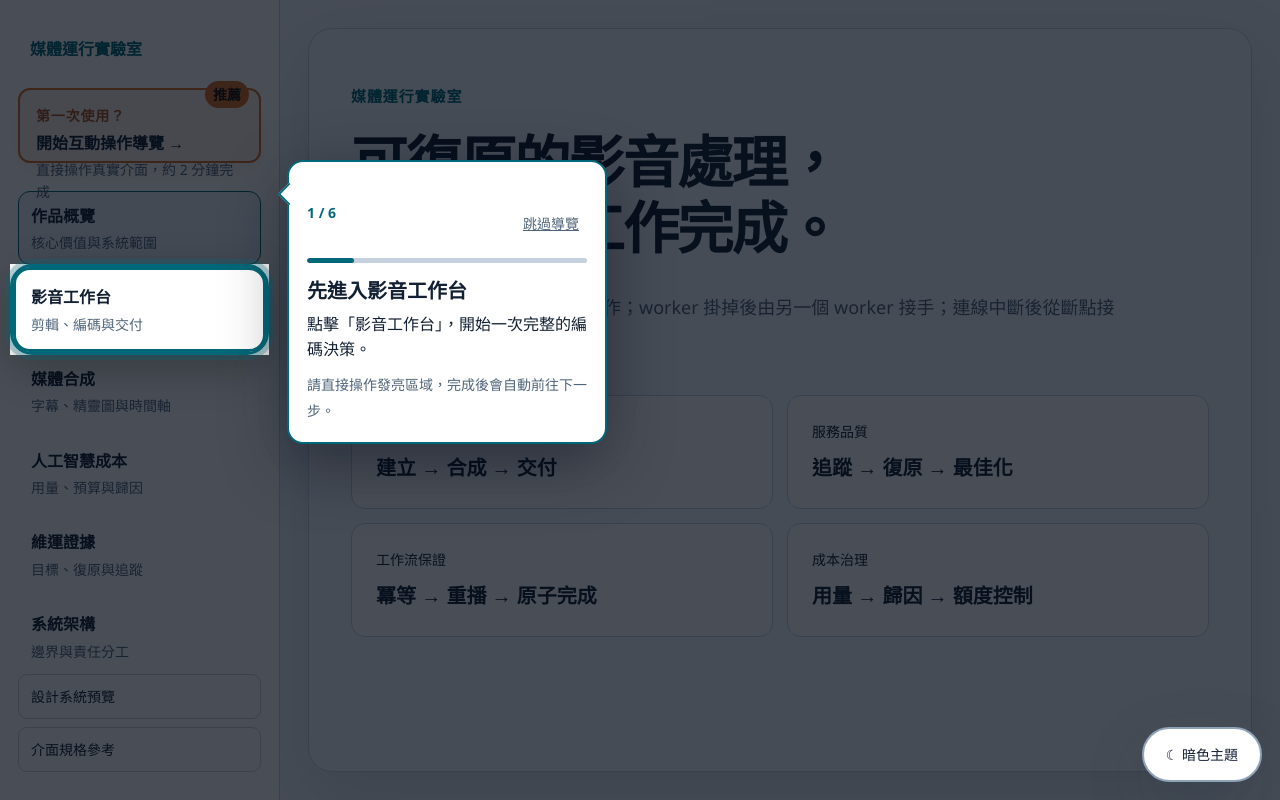
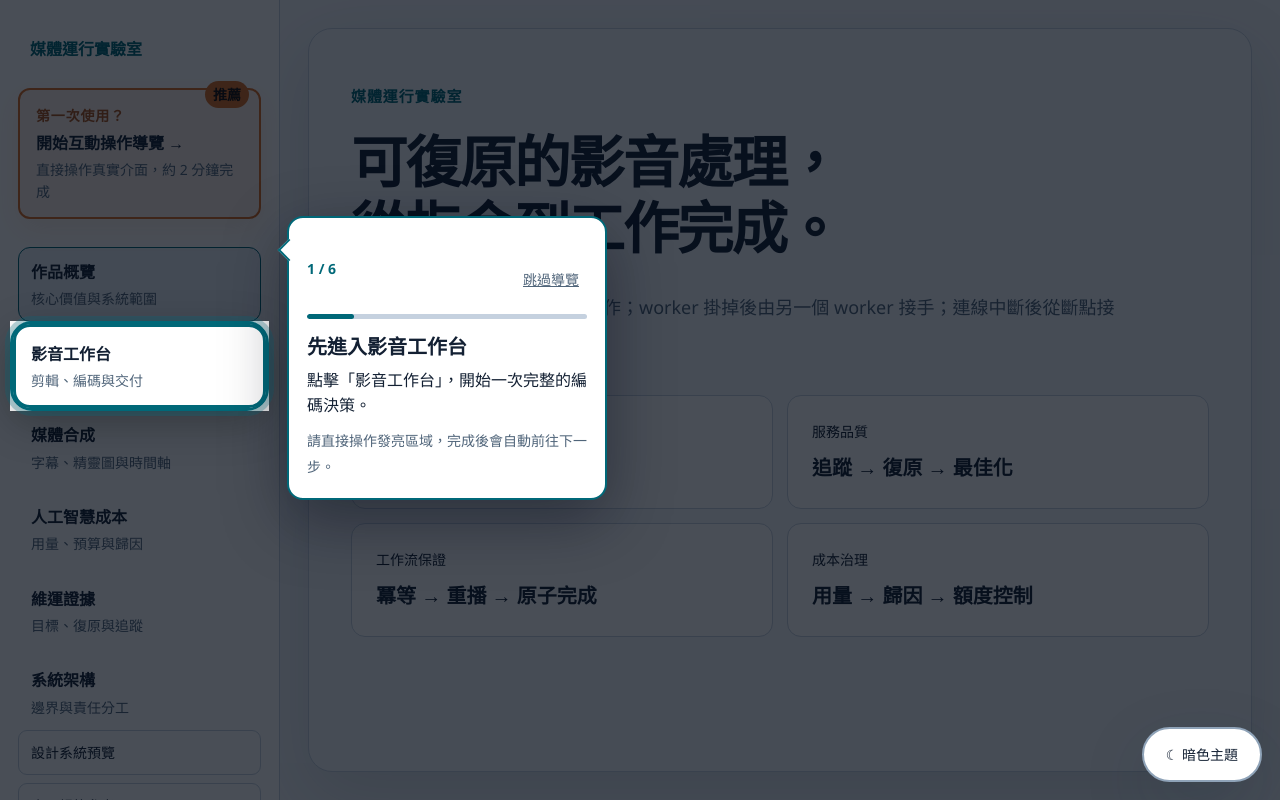
Before and after one commit to RemyJerrie1/media-runtime-lab, a Next.js app in the folder apps/web/: page / in a window 1280 px wide. Built offline with nearby package versions, Linux system fonts and the light colour scheme; no server answers.

Commit message:
fix: prevent sidebar onboarding overlap

```diff
--- a/apps/web/app/onboarding.css
+++ b/apps/web/app/onboarding.css
@@ -17,12 +17,19 @@
 }
 .tour-launch {
   position: relative;
+  height: auto;
+  min-height: max-content;
   gap: 5px;
   margin-top: var(--space-4);
   border: 2px solid var(--color-action);
   padding: 14px 16px;
   background: color-mix(in srgb, var(--color-action) 12%, var(--color-surface));
   box-shadow: 0 10px 30px color-mix(in srgb, var(--color-action) 12%, transparent);
+}
+.tour-launch > span,
+.tour-launch > strong,
+.tour-launch > small {
+  display: block;
 }
 .tour-launch::after {
   position: absolute;
--- a/apps/web/app/workspace.css
+++ b/apps/web/app/workspace.css
@@ -12,6 +12,8 @@
   border-right: 1px solid var(--line);
   padding: 28px 18px;
   background: var(--panel);
+  overflow-x: hidden;
+  overflow-y: auto;
 }
 .workspace-brand {
   padding: 10px 12px;
@@ -20,6 +22,7 @@
 }
 .workspace-tabs {
   display: grid;
+  flex: 0 0 auto;
   gap: 7px;
   margin-top: 28px;
 }
@@ -54,6 +57,7 @@
 }
 .workspace-links {
   display: grid;
+  flex: 0 0 auto;
   gap: 8px;
   margin-top: auto;
 }
@@ -146,6 +150,7 @@
 }
 .tour-launch {
   display: grid;
+  flex: 0 0 auto;
   gap: 4px;
   margin-top: 18px;
   border: 1px solid color-mix(in srgb, var(--color-accent) 50%, var(--line));
```
